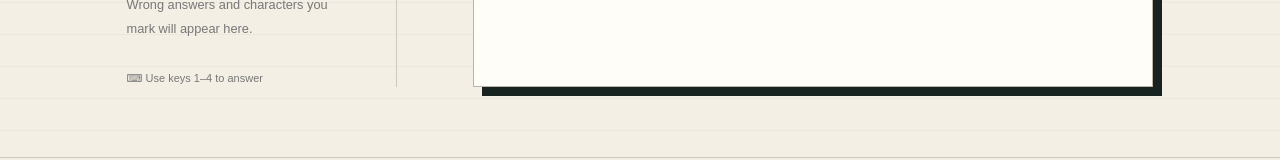
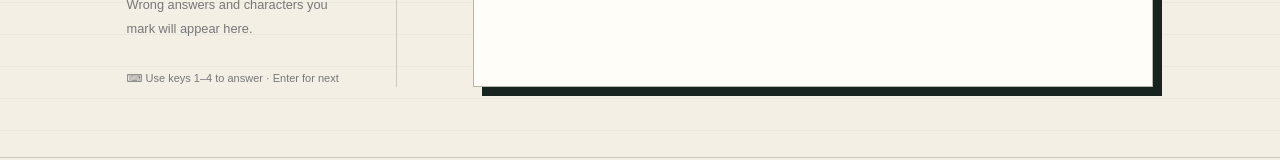
Before and after one commit to yunching/katakana-sharp, a Next.js app: page / in a window 1280 px wide. Shown: the part 1022-1182 px from the top of the page. Built offline with nearby package versions, Linux system fonts and the light colour scheme.

Commit message:
Support Enter to advance drills

```diff
--- a/app/page.tsx
+++ b/app/page.tsx
@@ -128,6 +128,7 @@ export default function Home() {
     function onKeyDown(event: KeyboardEvent) {
       if (event.metaKey || event.ctrlKey || event.altKey) return;
       if (event.key === "Enter" && session.picked) {
+        event.preventDefault();
         next();
         return;
       }
@@ -158,7 +159,7 @@ export default function Home() {
           <div className="stat row"><span>Best streak</span><strong>{best}</strong></div>
           <div className="sets"><p>FOCUS SET</p>{focusSets.map((set) => <button type="button" key={set.id} className={set.id === activeSet.id ? "selected" : ""} aria-pressed={set.id === activeSet.id} onClick={() => selectFocusSet(set.id)}><span>{set.title}</span><small>{set.description} · {set.drills.length} cards</small></button>)}</div>
           <div className="my-mixups"><p>MY MIX-UPS <span>{mixups.length}</span></p>{mixups.length ? <div>{mixups.map((kana) => <button key={kana} onClick={() => toggleMixup(kana)} title={`Unmark ${kana}`} aria-label={`Unmark ${kana} as a mix-up`}>{kana}<small>×</small></button>)}</div> : <small>Wrong answers and characters you mark will appear here.</small>}</div>
-          <p className="hint">⌨ Use keys 1–4 to answer</p>
+          <p className="hint">⌨ Use keys 1–4 to answer · Enter for next</p>
         </aside>
 
         <div className={`drill-card${session.completed ? " complete" : ""}`}>
```
